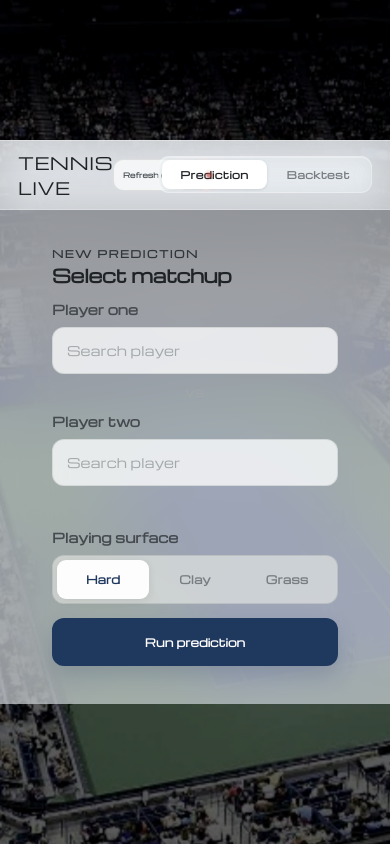
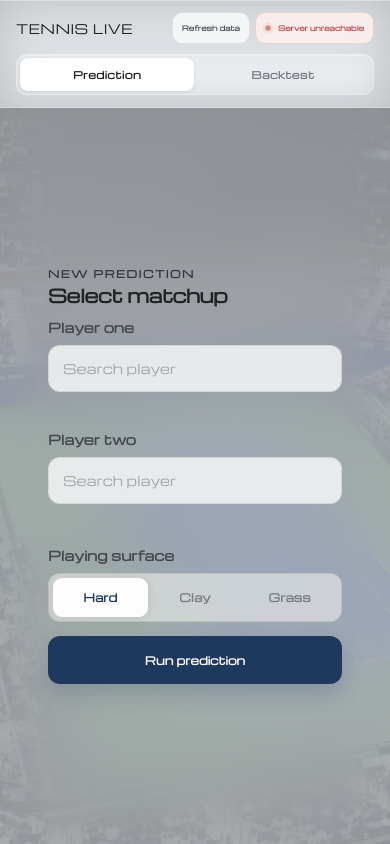
Before and after one commit to nickdatak/tennis-live, a plain HTML site: page frontend/index.html in a window 390 px wide. Drawn offline with nearby package versions, Linux system fonts and the light colour scheme; no server answers.

Commit message:
mobile responsiveness fixed

```diff
--- a/frontend/app.js
+++ b/frontend/app.js
@@ -74,8 +74,15 @@ async function refreshHealth() {
     const res = await fetch("/api/health");
     const data = await res.json();
     const dbNote = data.using_dev_sqlite ? " · dev DB" : "";
+    const full = `${data.models_loaded} models · ${data.players_in_db} players${dbNote}`;
+    badge.title = full;
     if (data.status === "ok") {
-      badge.textContent = `${data.models_loaded} models · ${data.players_in_db} players${dbNote}`;
+      // The full label cannot fit beside the tab row on a phone, and an
+      // ellipsis cutting a word in half reads as broken, so show the player
+      // count alone there; the title attribute keeps the detail available.
+      badge.textContent = window.matchMedia("(max-width: 620px)").matches
+        ? `${data.players_in_db} players${dbNote}`
+        : full;
       badge.className = "badge ok";
     } else {
       badge.textContent = `Degraded · ${data.database}`;
--- a/frontend/style.css
+++ b/frontend/style.css
@@ -2201,3 +2201,150 @@ body[data-tab="predict"][data-predict-state="compose"] #predict-compose {
     align-content: start;
   }
 }
+
+/* ==========================================================================
+   Small-screen layout
+   Below the bento breakpoint the header wraps to two rows, the compose card
+   stops floating, and wide tables shed their least decisive columns so the
+   remaining ones fit without a horizontal scroll.
+   ========================================================================== */
+
+@media (max-width: 999px) {
+  /* Row 1: identity + status. Row 2: the tab switcher, full width.
+     Without wrapping, `.tabs { width: 100% }` squeezes the refresh button
+     down to a sliver and the two overlap. */
+  .topbar {
+    flex-wrap: wrap;
+    gap: 10px 12px;
+    min-height: 0;
+    padding: 12px 16px;
+  }
+
+  .brand { flex: 0 1 auto; }
+  .brand strong { font-size: 13px; white-space: nowrap; }
+
+  .topbar-right {
+    flex: 0 0 auto;
+    margin-left: auto;
+  }
+
+  .tabs {
+    order: 3;
+    flex: 1 0 100%;
+    width: auto;
+    justify-content: stretch;
+  }
+
+  .tab {
+    flex: 1;
+    padding: 9px 12px;
+    text-align: center;
+  }
+
+  /* The centred-card treatment only makes sense when there is room around it;
+     on a phone it leaves the shell floating in the middle of the backdrop. */
+  body[data-tab="predict"][data-predict-state="compose"] {
+    display: block;
+    align-content: normal;
+  }
+
+  body[data-tab="predict"][data-predict-state="compose"] .app-shell {
+    width: 100%;
+  }
+
+  .bento { gap: 10px; padding: 10px; }
+
+  .tile {
+    padding: 15px 16px;
+    border-radius: var(--radius-lg);
+  }
+
+  .tile-head { margin-bottom: 12px; }
+  .tile-head h2 { font-size: 16px; }
+
+  /* Model breakdown: the bar column is decorative next to the percentages. */
+  .tile-models .model-table th.bar-col,
+  .tile-models .model-table td.bar-col { display: none; }
+}
+
+@media (max-width: 700px) {
+  /* Keep Model / Brier / Profit / ROI — the columns a decision rests on. */
+  .backtest-table th:nth-child(3), .backtest-table td:nth-child(3), /* log loss */
+  .backtest-table th:nth-child(5), .backtest-table td:nth-child(5)  /* bets */
+  { display: none; }
+
+  .equity-legend { gap: 5px; }
+  .legend-chip { padding: 5px 9px; }
+}
+
+@media (max-width: 560px) {
+  .backtest-table th:nth-child(4), .backtest-table td:nth-child(4), /* accuracy */
+  .backtest-table th:nth-child(6), .backtest-table td:nth-child(6)  /* hit rate */
+  { display: none; }
+
+  .tile { padding: 14px; }
+  .tile-head h2 { font-size: 15px; }
+  .brand small { display: none; }
+}
+
+@media (max-width: 620px) {
+  /* Full-bleed on a phone: the shell fills the screen and the matchup card
+     centres inside it, instead of ending mid-screen against the backdrop. */
+  body[data-tab="predict"][data-predict-state="compose"] .app-shell {
+    display: flex;
+    flex-direction: column;
+    min-height: 100dvh;
+  }
+
+  body[data-tab="predict"][data-predict-state="compose"] main,
+  body[data-tab="predict"][data-predict-state="compose"] #panel-predict {
+    display: flex;
+    flex: 1;
+    min-height: 0;
+  }
+
+  body[data-tab="predict"][data-predict-state="compose"] #predict-compose {
+    flex: 1;
+    align-content: center;
+  }
+
+  .badge { max-width: 150px; }
+}
+
+@media (max-width: 620px) {
+  /* The headline percentages are sized for a wide tile; at 51px the pair
+     needs 486px inside a 291px column and the second one runs off-screen. */
+  .mean-percents .pct { font-size: clamp(24px, 8.5vw, 34px); }
+  .mean-names { font-size: 11px; }
+
+  /* 20px of horizontal cell padding is most of the width on a phone. */
+  .tile-models .model-table th,
+  .tile-models .model-table td { padding: 10px 8px; }
+  .tile-models .model-table th { white-space: normal; }
+
+  .h2h-line strong { margin: 0 3px; }
+  .h2h-line .h2h-since { display: block; margin-top: 2px; }
+}
+
+@media (max-width: 620px) {
+  /* A legacy rule pins every .model-table to min-width:600px so it scrolls
+     sideways. With the bar column dropped and the padding tightened the
+     remaining columns fit, so let the table shrink to its container. */
+  .tile-models .model-table,
+  .tile-bt-table .model-table { min-width: 0; }
+
+  .tile-bt-table .model-table th,
+  .tile-bt-table .model-table td { padding-right: 8px; padding-left: 8px; }
+}
+
+@media (max-width: 620px) {
+  /* Side-by-side heading and control squeezes both into wrapped fragments. */
+  .tile-head {
+    flex-direction: column;
+    align-items: stretch;
+    gap: 10px;
+  }
+  .tile-head .segmented { width: 100%; }
+  .tile-head .ghost-button,
+  .tile-head .model-pill { align-self: flex-start; }
+}
```
